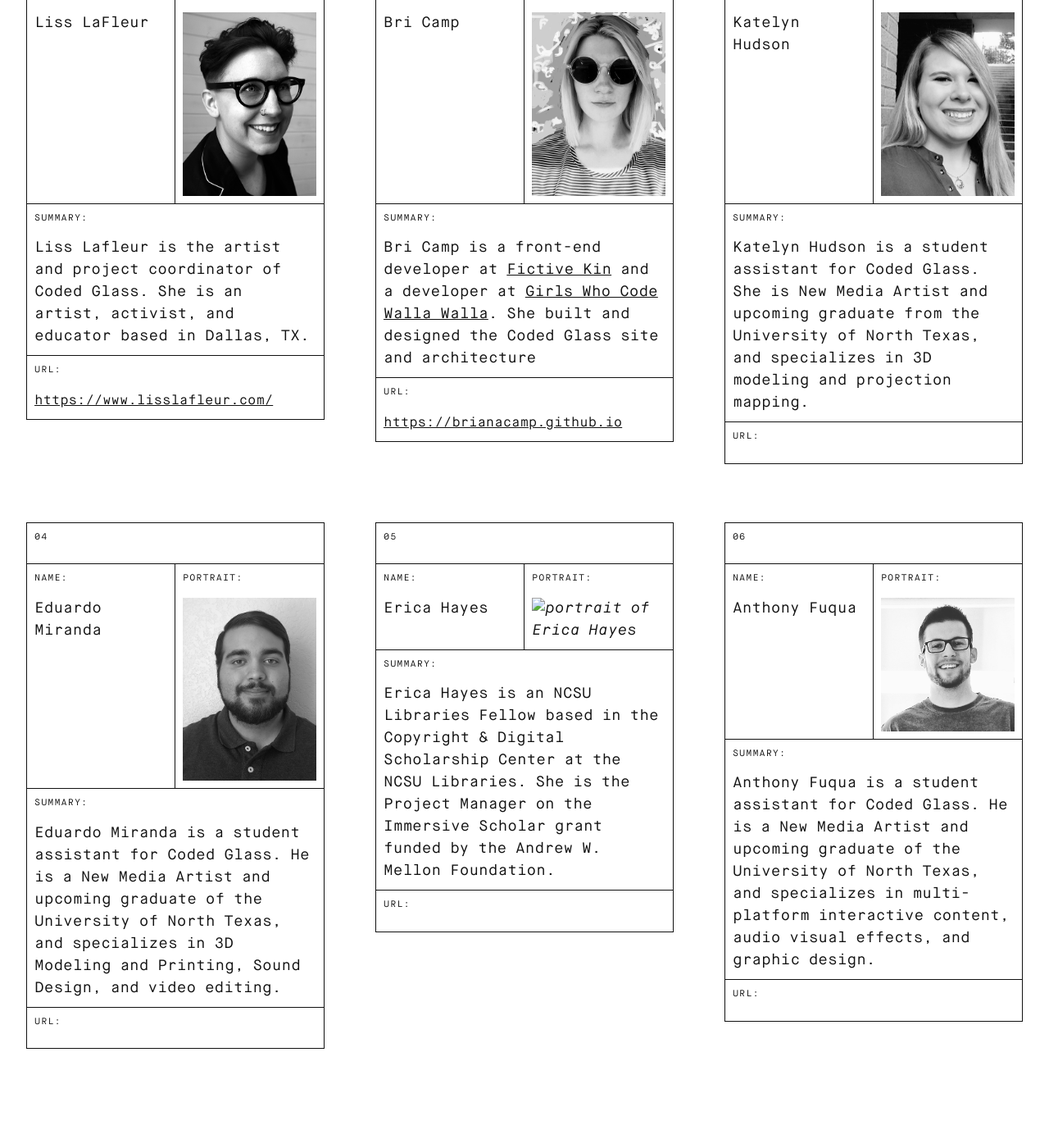
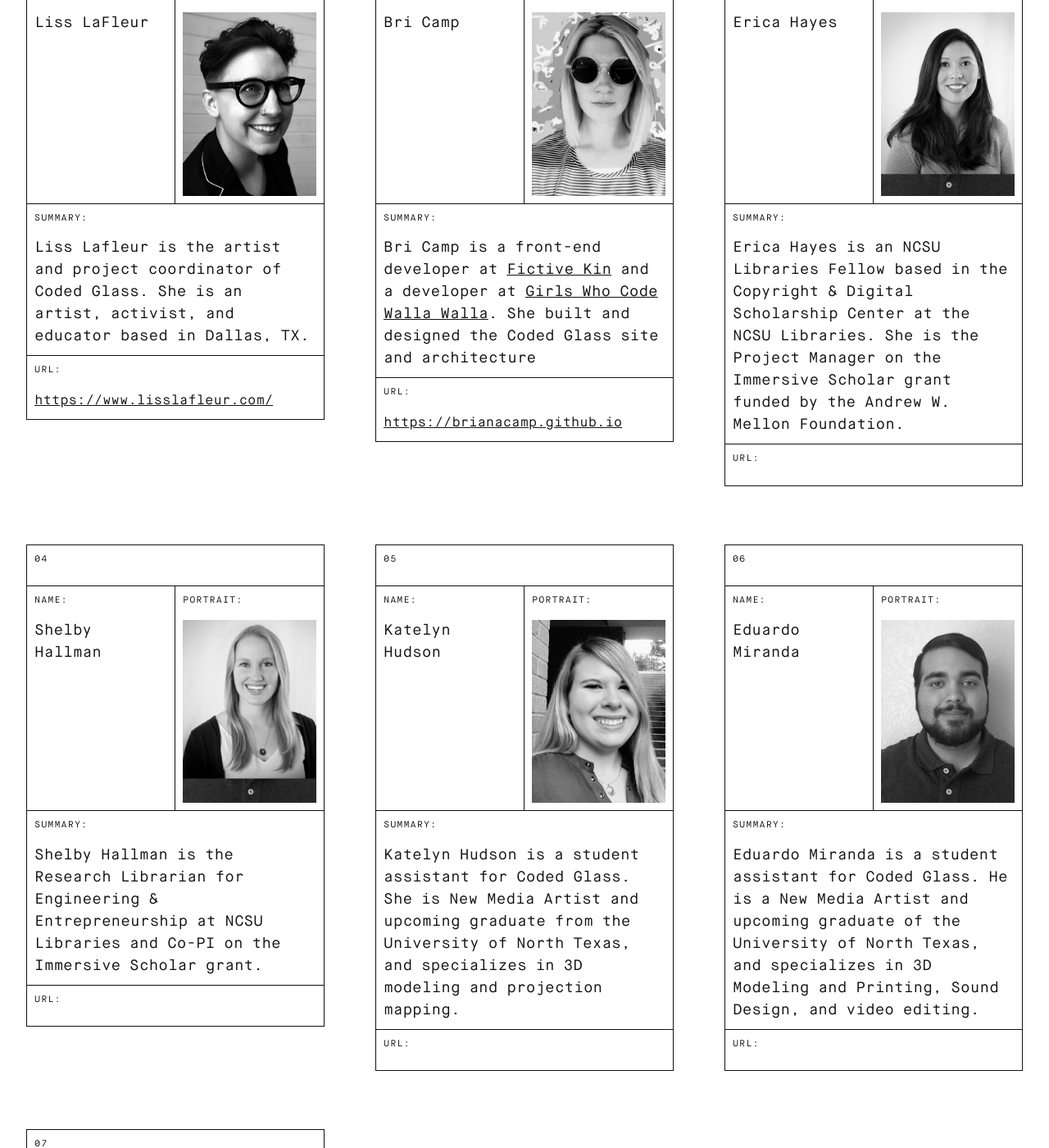
Before and after one commit to BrianaCamp/looking-glass, a Jekyll site: the page built from credits.markdown, in a window 1280 px wide and 1400 px high, scrolled down 444 px. Shown: the whole window at 82% size. Built offline with Jekyll 4.4.1, drawn with Linux system fonts in a browser that asks for light colours.

Commit message:
Updated Credits

```diff
--- a/credits.markdown
+++ b/credits.markdown
@@ -15,6 +15,17 @@ contributors:
     Kin</a> and a developer at [Girls Who Code Walla Walla](https://girlswhocodeww.glitch.me/).
     She built and designed the Coded Glass site and architecture
   url: https://brianacamp.github.io
+- name: 'Erica Hayes '
+  image: "/uploads/erica.jpg"
+  summary_text: 'Erica Hayes is an NCSU Libraries Fellow based in the Copyright &
+    Digital Scholarship Center at the NCSU Libraries. She is the Project Manager on
+    the Immersive Scholar grant funded by the Andrew W. Mellon Foundation.   '
+  url:
+- name: Shelby Hallman
+  image: "/uploads/Shelby.jpg"
+  summary_text: Shelby Hallman is the Research Librarian for Engineering & Entrepreneurship
+    at NCSU Libraries and Co-PI on the Immersive Scholar grant.
+  url:
 - name: Katelyn Hudson
   image: "/uploads/Katelyn_CG_Headshot.jpg"
   summary_text: Katelyn Hudson is a student assistant for Coded Glass. She is New
@@ -27,14 +38,8 @@ contributors:
     Media Artist and upcoming graduate of the University of North Texas, and specializes
     in 3D Modeling and Printing, Sound Design, and video editing.
   url:
-- name: 'Erica Hayes '
-  image:
-  summary_text: 'Erica Hayes is an NCSU Libraries Fellow based in the Copyright &
-    Digital Scholarship Center at the NCSU Libraries. She is the Project Manager on
-    the Immersive Scholar grant funded by the Andrew W. Mellon Foundation.   '
-  url:
 - name: Anthony Fuqua
-  image: "/uploads/20180909_232025.jpg"
+  image: "/uploads/Anthony.jpg"
   summary_text: Anthony Fuqua is a student assistant for Coded Glass. He is a New
     Media Artist and upcoming graduate of the University of North Texas, and specializes
     in multi-platform interactive content, audio visual effects, and graphic design.
```
